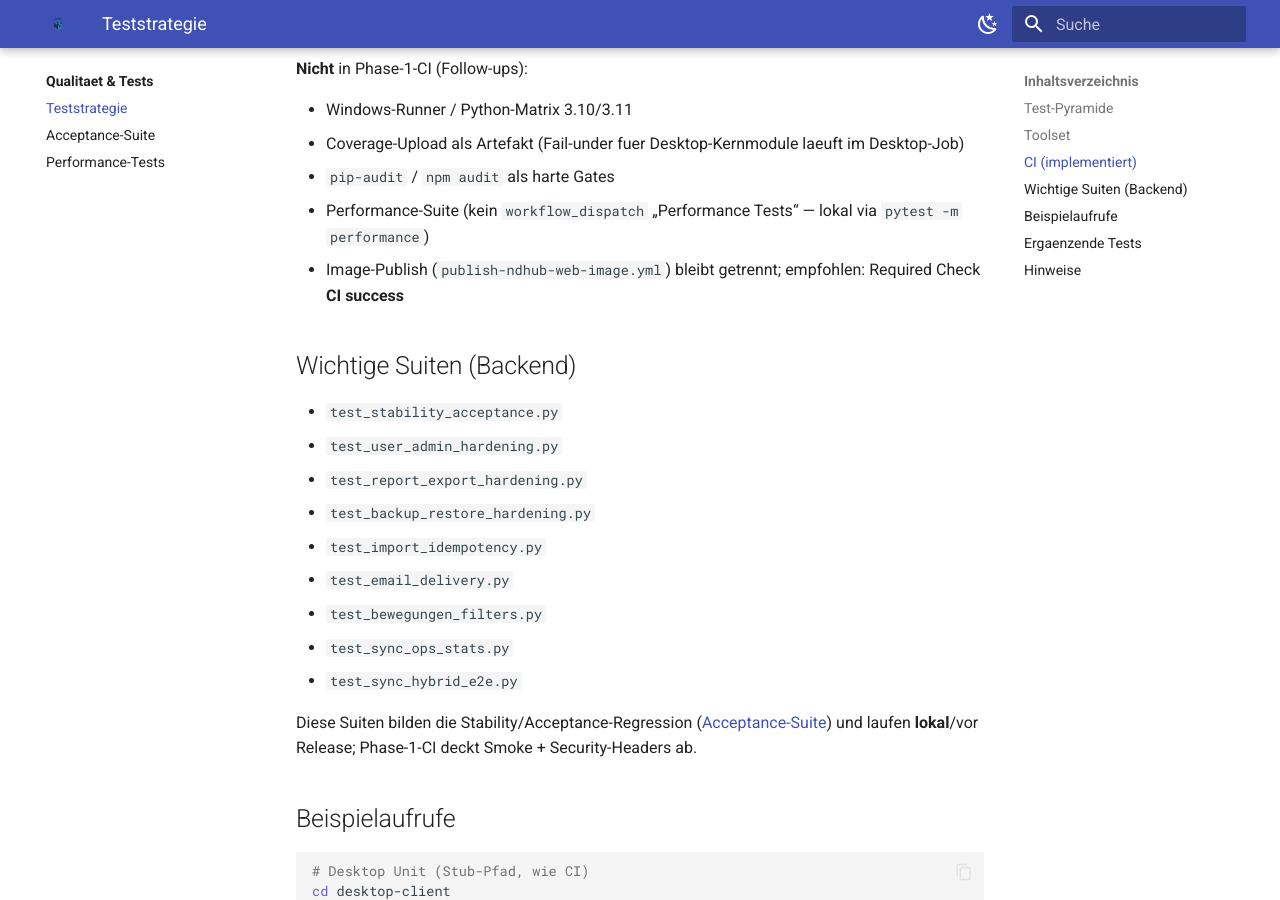
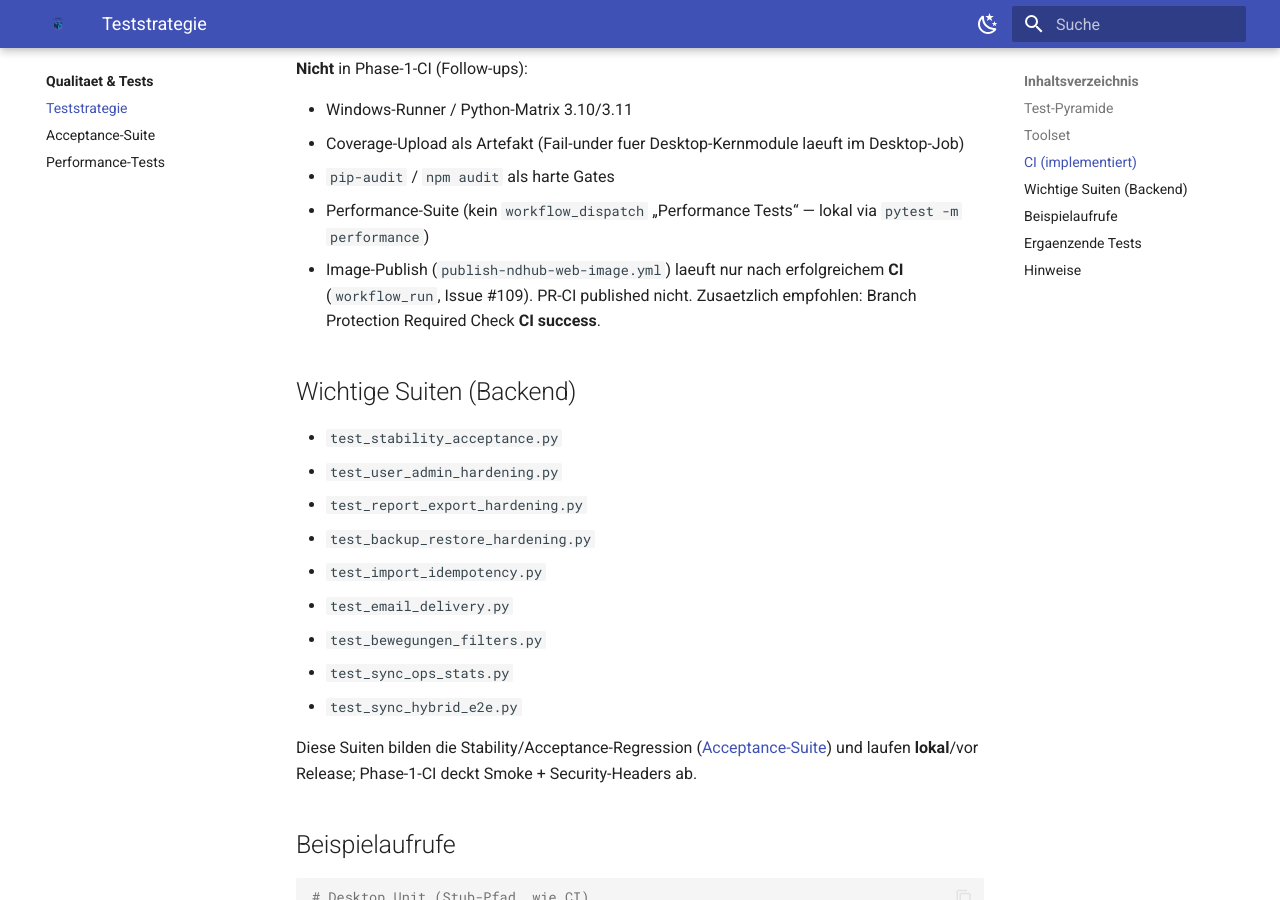
Before and after one commit to QuasiniusQuaks/nd-hub, an MkDocs documentation site: the page built from docs/quality/01-test-strategy.md, in a window 1280 px wide and 900 px high, scrolled down 1594 px. Built offline with MkDocs 1.6.1 and Material for MkDocs 9.7.7, drawn with Linux system fonts in a browser that asks for light colours.

Commit message:
security(ci): publish web image only after green CI (#109) (#126)
[verified] workflow_run waits for CI success on main/v* tags.
Pull-request CI does not publish. Branch protection still absent.

Resolves: #109

Co-authored-by: Caligula <caligula@ndhub.local>

```diff
--- a/docs/quality/01-test-strategy.md
+++ b/docs/quality/01-test-strategy.md
@@ -47,7 +47,9 @@ Laeuft auf `pull_request` und `push` zu `main` (Linux / Python 3.12):
 - Coverage-Upload als Artefakt (Fail-under fuer Desktop-Kernmodule laeuft im Desktop-Job)
 - `pip-audit` / `npm audit` als harte Gates
 - Performance-Suite (kein `workflow_dispatch` „Performance Tests“ — lokal via `pytest -m performance`)
-- Image-Publish (`publish-ndhub-web-image.yml`) bleibt getrennt; empfohlen: Required Check **CI success**
+- Image-Publish (`publish-ndhub-web-image.yml`) laeuft nur nach erfolgreichem **CI**
+  (`workflow_run`, Issue #109). PR-CI published nicht. Zusaetzlich empfohlen:
+  Branch Protection Required Check **CI success**.
 
 ## Wichtige Suiten (Backend)
 
```
Also changed, not shown: docs/deployment/01-docker-stack.md (+2 -1 lines), 3 other files.
